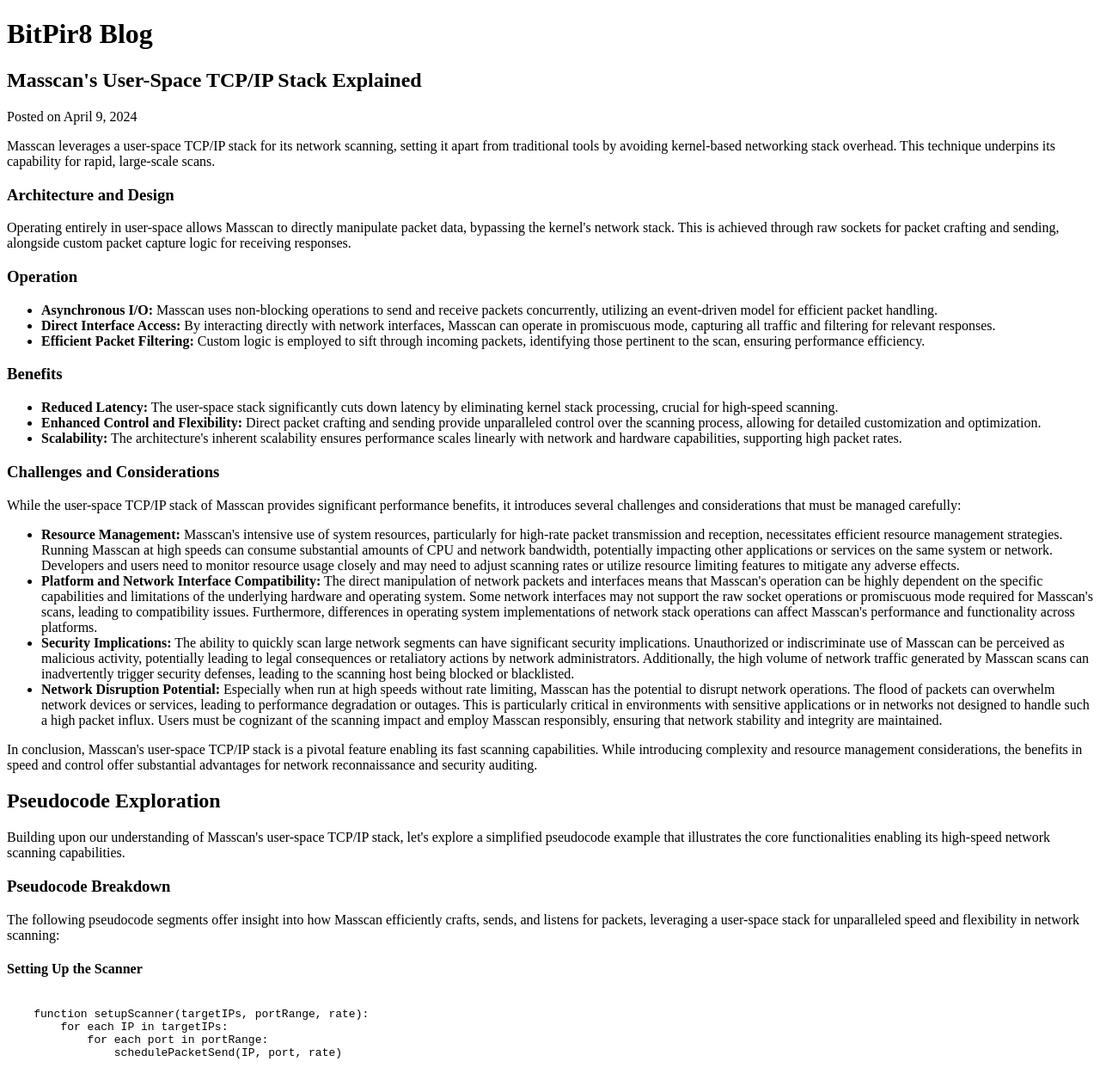
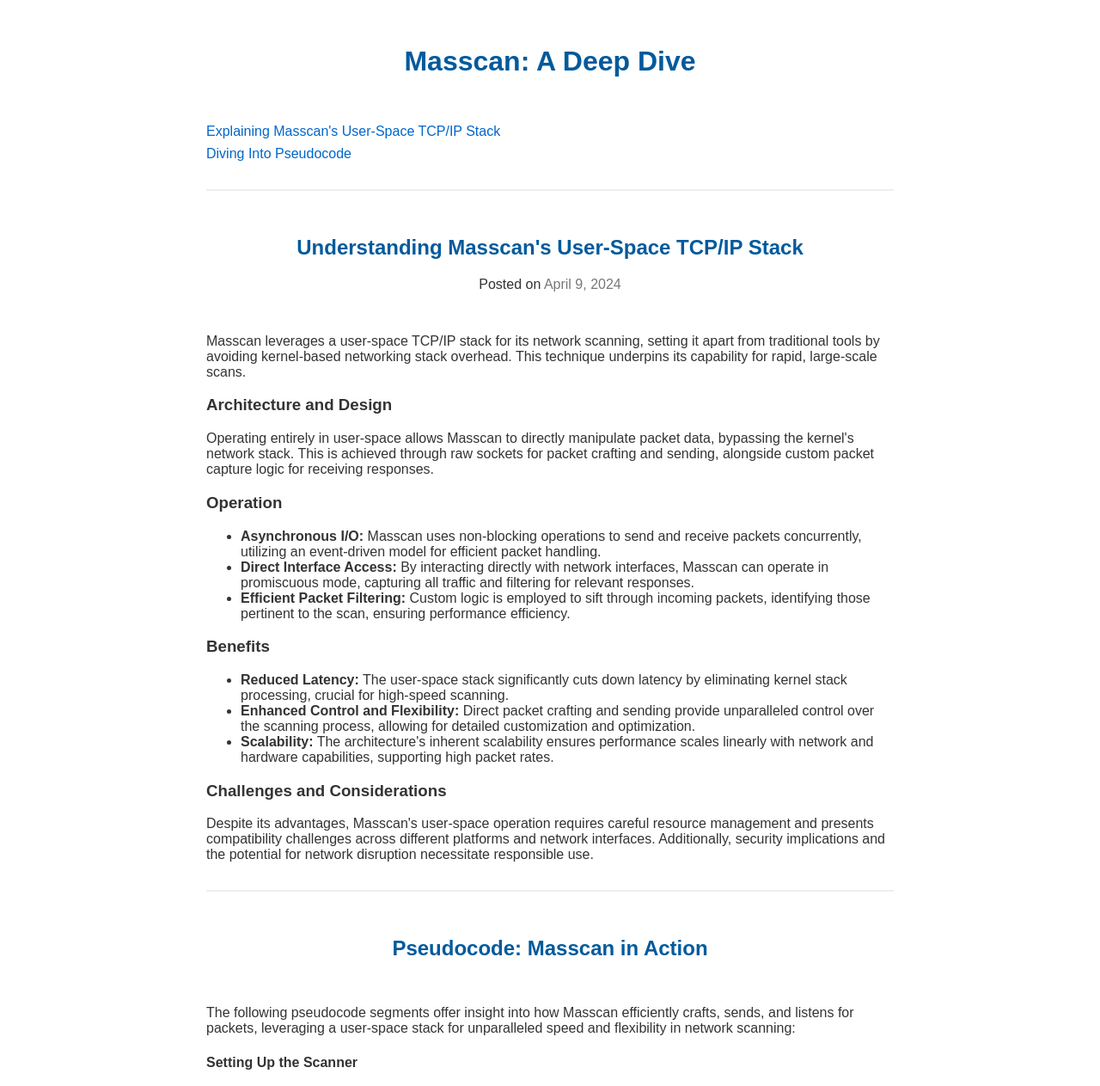
Before and after one commit to storbeck/bitpir8, a plain HTML site: page index.html in a window 1280 px wide. Shown: the top 1263 px of the page at 86% size. Drawn offline with Linux system fonts and the light colour scheme.

Commit message:
added style

```diff
--- a/index.html
+++ b/index.html
@@ -4,18 +4,72 @@
     <meta charset="UTF-8">
     <meta name="viewport" content="width=device-width, initial-scale=1.0">
     <title>BitPir8's Blog</title>
+    <style>
+        /* Base settings for a minimal and clean look */
+        body {
+            font-family: Arial, sans-serif;
+            background-color: #fff;
+            color: #333;
+            max-width: 800px;
+            margin: auto;
+            padding: 1em;
+        }
+        header, footer {
+            text-align: center;
+            padding: 1em 0;
+        }
+        h1, h2 {
+            color: #005A9C;
+        }
+        a {
+            color: #0066CC;
+            text-decoration: none;
+        }
+        a:hover {
+            text-decoration: underline;
+        }
+        nav ul {
+            list-style-type: none;
+            padding: 0;
+        }
+        nav ul li {
+            margin-bottom: 0.5em;
+        }
+        article {
+            margin-top: 2em;
+            border-top: 2px solid #eee;
+            padding-top: 1em;
+        }
+        pre, code {
+            background-color: #f8f8f8;
+            border: 1px solid #eee;
+            padding: 0.5em;
+            font-family: 'Courier New', monospace;
+            display: block;
+            overflow-x: auto;
+        }
+        time {
+            color: #777;
+        }
+    </style>
 </head>
 <body>
 
 <header>
-    <h1>BitPir8 Blog</h1>
+    <h1>Masscan: A Deep Dive</h1>
 </header>
 
+<nav>
+    <ul>
+        <li><a href="#masscan_tcpip_stack_explained">Explaining Masscan's User-Space TCP/IP Stack</a></li>
+        <li><a href="#masscan_pseudocode">Diving Into Pseudocode</a></li>
+    </ul>
+</nav>
+
 <section id="blog-posts">
-
-    <article>
+    <article id="masscan_tcpip_stack_explained">
         <header>
-            <h2>Masscan's User-Space TCP/IP Stack Explained</h2>
+            <h2>Understanding Masscan's User-Space TCP/IP Stack</h2>
             <p>Posted on <time datetime="2024-04-09">April 9, 2024</time></p>
         </header>
         <p>Masscan leverages a user-space TCP/IP stack for its network scanning, setting it apart from traditional tools by avoiding kernel-based networking stack overhead. This technique underpins its capability for rapid, large-scale scans.</p>
@@ -38,25 +92,13 @@
         </ul>
 
         <h3>Challenges and Considerations</h3>
-        <p>While the user-space TCP/IP stack of Masscan provides significant performance benefits, it introduces several challenges and considerations that must be managed carefully:</p>
-        <ul>
-            <li><strong>Resource Management:</strong> Masscan's intensive use of system resources, particularly for high-rate packet transmission and reception, necessitates efficient resource management strategies. Running Masscan at high speeds can consume substantial amounts of CPU and network bandwidth, potentially impacting other applications or services on the same system or network. Developers and users need to monitor resource usage closely and may need to adjust scanning rates or utilize resource limiting features to mitigate any adverse effects.</li>
+        <p>Despite its advantages, Masscan's user-space operation requires careful resource management and presents compatibility challenges across different platforms and network interfaces. Additionally, security implications and the potential for network disruption necessitate responsible use.</p>
 
-            <li><strong>Platform and Network Interface Compatibility:</strong> The direct manipulation of network packets and interfaces means that Masscan's operation can be highly dependent on the specific capabilities and limitations of the underlying hardware and operating system. Some network interfaces may not support the raw socket operations or promiscuous mode required for Masscan's scans, leading to compatibility issues. Furthermore, differences in operating system implementations of network stack operations can affect Masscan's performance and functionality across platforms.</li>
-
-            <li><strong>Security Implications:</strong> The ability to quickly scan large network segments can have significant security implications. Unauthorized or indiscriminate use of Masscan can be perceived as malicious activity, potentially leading to legal consequences or retaliatory actions by network administrators. Additionally, the high volume of network traffic generated by Masscan scans can inadvertently trigger security defenses, leading to the scanning host being blocked or blacklisted.</li>
-
-            <li><strong>Network Disruption Potential:</strong> Especially when run at high speeds without rate limiting, Masscan has the potential to disrupt network operations. The flood of packets can overwhelm network devices or services, leading to performance degradation or outages. This is particularly critical in environments with sensitive applications or in networks not designed to handle such a high packet influx. Users must be cognizant of the scanning impact and employ Masscan responsibly, ensuring that network stability and integrity are maintained.</li>
-        </ul>
-        <p>In conclusion, Masscan's user-space TCP/IP stack is a pivotal feature enabling its fast scanning capabilities. While introducing complexity and resource management considerations, the benefits in speed and control offer substantial advantages for network reconnaissance and security auditing.</p>
     </article>
-    <article>
+    <article id="masscan_pseudocode">
         <header>
-            <h2>Pseudocode Exploration</h2>
+            <h2>Pseudocode: Masscan in Action</h2>
         </header>
-        <p>Building upon our understanding of Masscan's user-space TCP/IP stack, let's explore a simplified pseudocode example that illustrates the core functionalities enabling its high-speed network scanning capabilities.</p>
-
-        <h3>Pseudocode Breakdown</h3>
         <p>The following pseudocode segments offer insight into how Masscan efficiently crafts, sends, and listens for packets, leveraging a user-space stack for unparalleled speed and flexibility in network scanning:</p>
 
         <h4>Setting Up the Scanner</h4>
@@ -98,21 +140,10 @@
                 else if response.flags == RST:
                     log("Port " + response.sourcePort + " on " + response.sourceIP + " is closed")
         </code></pre>
-
-        <h3>Understanding the Core Concepts</h3>
-        <p>This pseudocode outlines the fundamental operations of Masscan's scanning process: initializing the scan, crafting packets for transmission, and processing incoming responses. By operating in user-space, Masscan bypasses the kernel's networking stack, enabling direct control over packet handling and significantly reducing latency.</p>
-
-        <h3>Reflections on User-Space Networking</h3>
-        <p>The implementation of a user-space TCP/IP stack as demonstrated by Masscan offers profound implications for network scanning and security analysis. It underscores the importance of efficiency and control in handling network packets, particularly for applications requiring high throughput and low latency.</p>
-
-        <p>In conclusion, the pseudocode provided serves as a conceptual model for understanding the inner workings of Masscan's user-space TCP/IP stack. This exploration highlights the innovative approach Masscan takes to achieve its remarkable scanning speed, offering valuable lessons for developers and security professionals alike.</p>
-    </article>
-
-
 </section>
 
 <footer>
-    <pre>Contact: bit@bitpir8.xyz | Source: <a href="https://github.com/storbeck/bitpir8">github.com/storbeck/bitpir8</a></pre>
+    <p>Contact me at <a href="mailto:bit@bitpir8.com">bit@bitpir8.com</a></p>
 </footer>
 
 </body>
```
